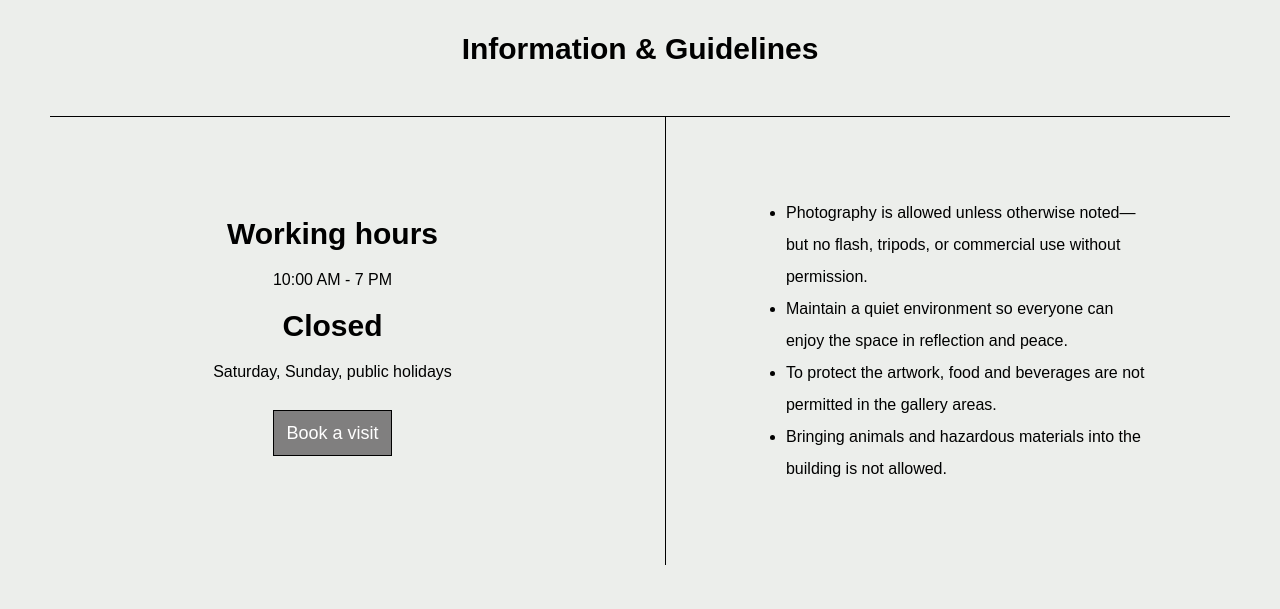
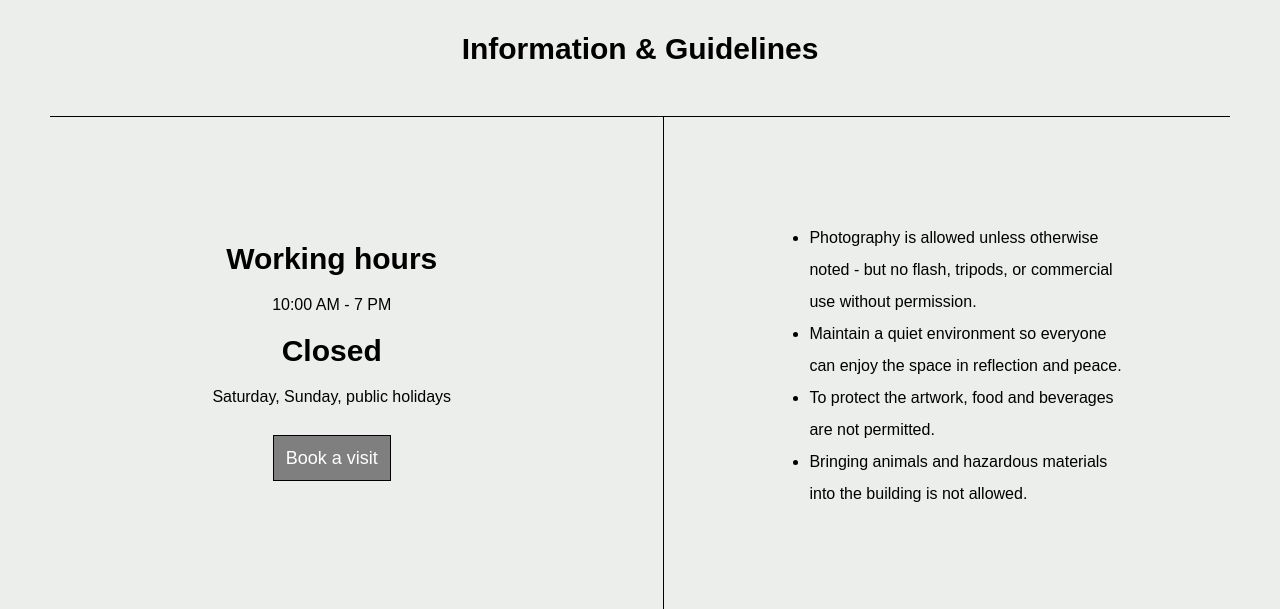
Before and after one commit to valeriieei/craftsVilla, a plain HTML site: page index.html in a window 1280 px wide. Shown: the part 1690-2299 px from the top of the page. Drawn offline with Linux system fonts and the light colour scheme; a web font is replaced by a local one.

Commit message:
touched up the info section

```diff
--- a/index.html
+++ b/index.html
@@ -85,7 +85,7 @@
           <div class="right">
             <ul>
               <li>
-                Photography is allowed unless otherwise noted—but no flash,
+                Photography is allowed unless otherwise noted - but no flash,
                 tripods, or commercial use without permission.
               </li>
               <li>
@@ -93,8 +93,7 @@
                 reflection and peace.
               </li>
               <li>
-                To protect the artwork, food and beverages are not permitted in
-                the gallery areas.
+                To protect the artwork, food and beverages are not permitted.
               </li>
               <li>
                 Bringing animals and hazardous materials into the building is
--- a/style.css
+++ b/style.css
@@ -146,7 +146,7 @@ h3 {
 .right {
   width: 50%;
   border-left: 1px solid #000;
-  padding: 80px;
+  padding: 105px;
   line-height: 2;
 }
 #info_btn {
```
